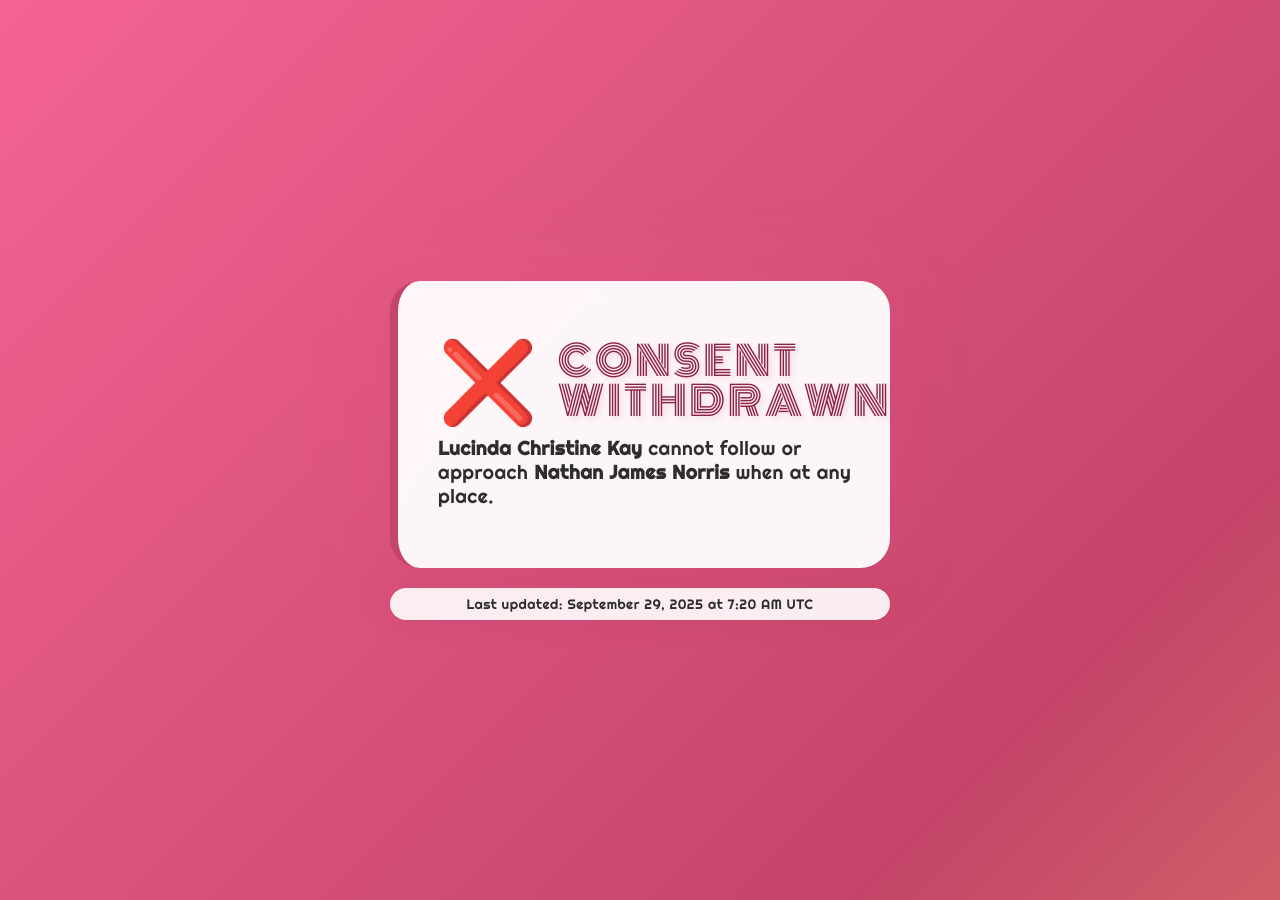
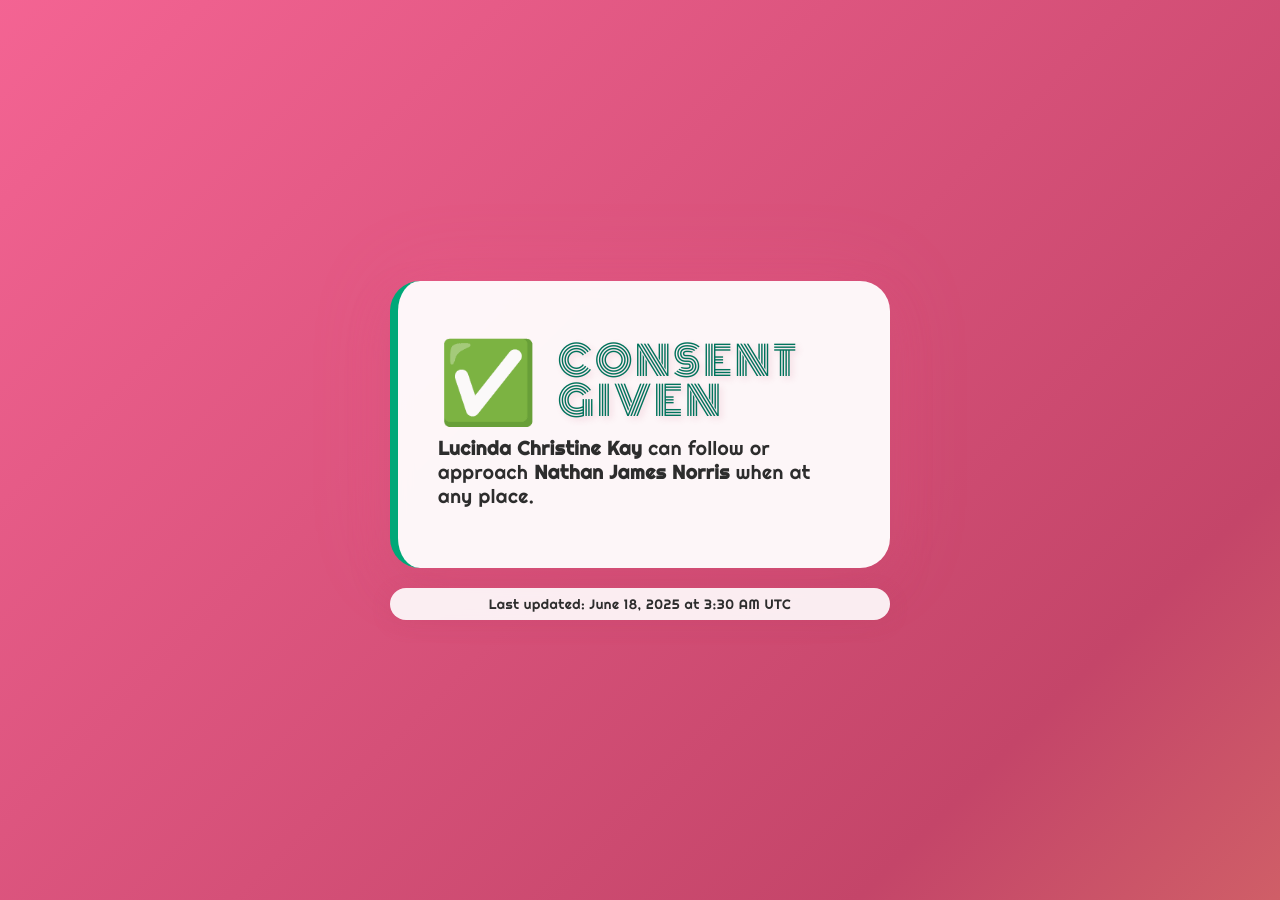
Before and after one commit to nathanjnorris/consent, a Jekyll site: the page built from index.html, in a window 1280 px wide. Built offline with Jekyll 4.4.1, drawn with Linux system fonts in a browser that asks for light colours.

Commit message:
Update consent status and last updated date

```diff
--- a/_config.yml
+++ b/_config.yml
@@ -20,6 +20,6 @@ fonts:
 
 # Consent Status Configuration
 # Valid values: "given" or "withdrawn"
-consent_status: "withdrawn"
+consent_status: "given"
 
-last_updated: "2025-09-29 07:20:00 UTC"
+last_updated: "2025-06-18 03:30:00 UTC"
```
